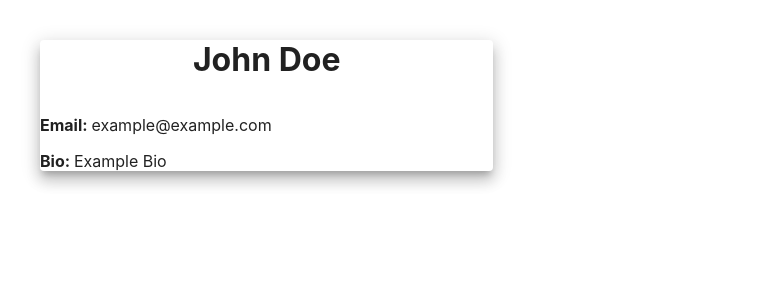
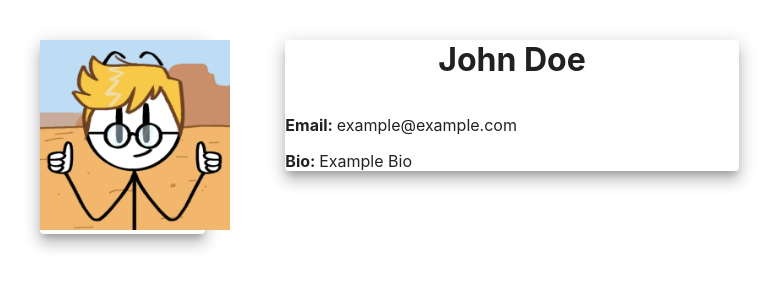
Before and after one commit to Shizhuo-Zhu/CS-35L-Fall-2022, a React (Create React App) app: page /profile in a window 1280 px wide. Shown: the top 300 px of the page, without its empty margins (0-778 px from the left). Built offline with nearby package versions, Linux system fonts and the light colour scheme.

Commit message:
Added Sample Profile Picture for Initial Visual

```diff
--- a/src/components/ProfileInfo.jsx
+++ b/src/components/ProfileInfo.jsx
@@ -1,10 +1,16 @@
 import Grid from '@mui/material/Grid';
 import Paper from '@mui/material/Paper';
 import Typography from '@mui/material/Typography';
+import ProfilePic from '../pages/StickProfile.webp';
 
 function ProfileInfo(){
 	return(
 		<Grid container spacing={10}>
+            <Grid item xs={2.3}>
+				<Paper elevation={10}>
+					<img src={ProfilePic} alt="Profile" width="190" height="190"/>
+				</Paper>
+			</Grid>
 			<Grid item xs={5}>
 				<Paper elevation={10}>
 					<Typography variant="p" component="p">
```
Also changed, not shown: src/pages/StickProfile.webp (added).
